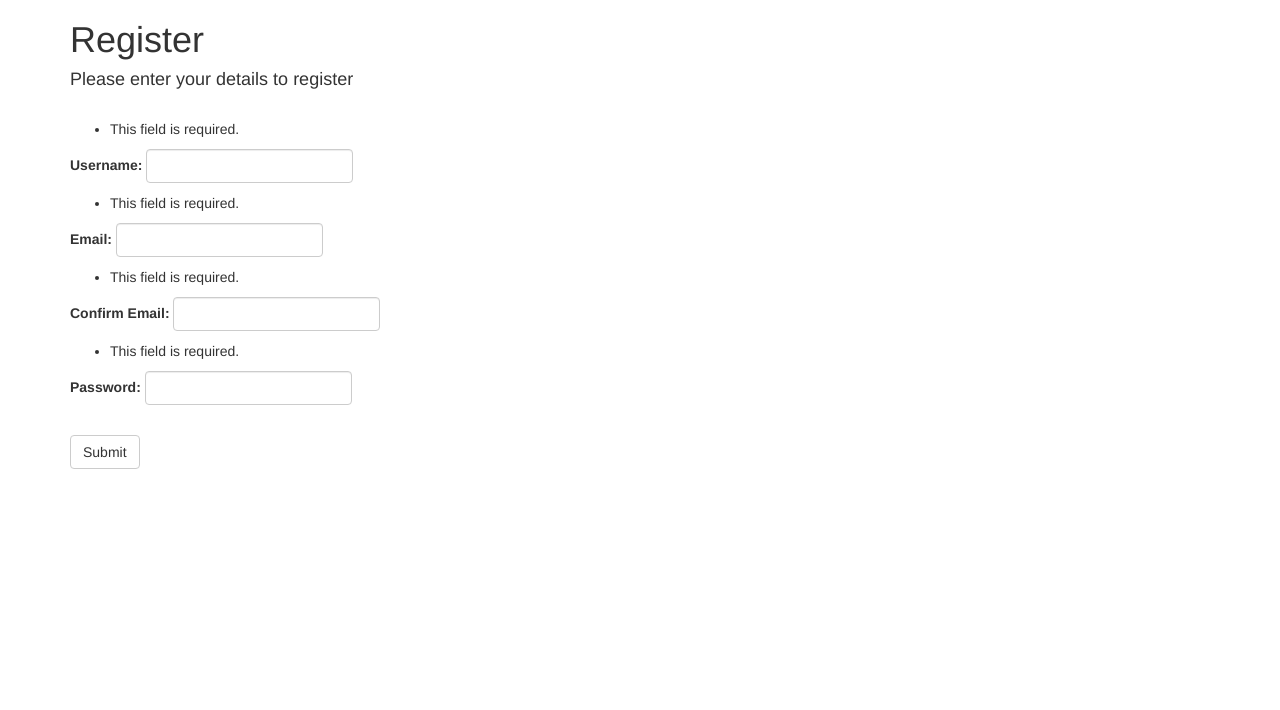
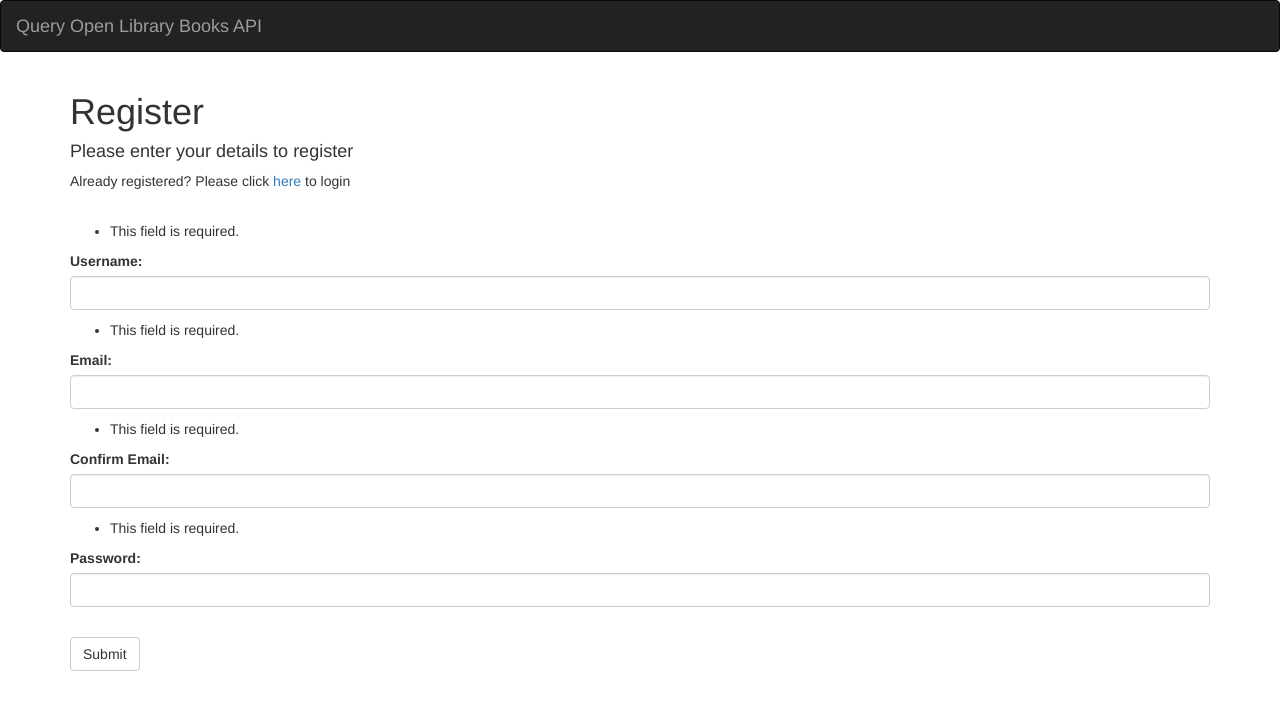
Before and after one commit to rowan08/Query_OLB, a Django app: page /register/ in a window 1280 px wide. Shown: the top 710 px of the page. Run offline with Django 3.2, Linux system fonts and the light colour scheme; some libraries are stand-ins or nearby versions.

Commit message:
Added some styling and form validation

```diff
--- a/query_api/queries/forms.py
+++ b/query_api/queries/forms.py
@@ -1,17 +1,24 @@
 from django import forms
 
-# Add styling to forms as needed.
-# Currently, the same styling is being applied to all forms
-form_attributes = {
-                'class':'form-control',
-            }
+def validate(form_input):
+    '''
+    Set all form input to at least be alphanumeric
+    '''
+    check_list = form_input.replace('-','').split(',')
+    for value in check_list:
+        if not value.strip().isalnum():
+            raise forms.ValidationError("Identifiers should consist of only letters and digits")
 
 class OLBooksAPIForm(forms.Form):
 
-    ISBN = forms.CharField(required=False, label="ISBN", widget=forms.TextInput(attrs=form_attributes))
-    OCLC = forms.CharField(required=False, label="OCLC", widget=forms.TextInput(attrs=form_attributes))
-    LCCN = forms.CharField(required=False, label="LCCN", widget=forms.TextInput(attrs=form_attributes))
-    OLID = forms.CharField(required=False, label="OLID", widget=forms.TextInput(attrs=form_attributes))
+    ISBN = forms.CharField(required=False, label="ISBN:", widget=forms.TextInput(attrs={
+        'class':'form-control','placeholder':'e.g. 0201558025',}))
+    OCLC = forms.CharField(required=False, label="OCLC", widget=forms.TextInput(attrs={
+        'class':'form-control','placeholder':'e.g. 297222669'}))
+    LCCN = forms.CharField(required=False, label="LCCN", widget=forms.TextInput(attrs={
+        'class':'form-control','placeholder':'e.g. 93005405'}))
+    OLID = forms.CharField(required=False, label="OLID", widget=forms.TextInput(attrs={
+        'class':'form-control','placeholder':'e.g. OL123M'}))
 
     show_raw = forms.BooleanField(required=False, label="Show raw output", widget=forms.CheckboxInput())
 
@@ -24,4 +31,8 @@ class OLBooksAPIForm(forms.Form):
         if not (ISBN or OCLC or LCCN or OLID):
             raise forms.ValidationError("Please specify at least one field to search")
 
+        for form_data in (ISBN, OCLC, LCCN, OLID):
+            if form_data:
+                validate(form_data)
+
         return super(OLBooksAPIForm, self).clean()
--- a/query_api/queries/templates/queries/base.html
+++ b/query_api/queries/templates/queries/base.html
@@ -8,6 +8,23 @@
 </head>
 
 <body>
+
+  <nav class="navbar navbar-inverse">
+    <div class="container-fluid">
+      <div class="navbar-header">
+        <span class="navbar-brand">Query Open Library Books API</span>
+      </div>
+
+      <ul class="nav navbar-nav navbar-right">
+        {% if user.is_authenticated %}
+        <!-- <a href="{% url 'logout' %}" class="btn btn-info" role="button">Logout</a> -->
+        <li><a href="{% url 'logout' %}" class="btn" role="button">Logout</a></li>
+        {% endif %}
+
+      </ul>
+    </div>
+  </nav>
+
   {% block content %}
 
   {% endblock %}
--- a/query_api/queries/templates/queries/index.html
+++ b/query_api/queries/templates/queries/index.html
@@ -3,10 +3,10 @@
 {% block content %}
 
 <div class="container">
-  <h1>{{ title }}</h1>
-  <h4>{{ description }}</h4>
+  <h3>Input one or more identifier to query the Open Library Books API</h3>
+  <p>Separate identifiers with a comma (e.g. 0201558025,9992158107)</p>
   <br>
-  <form class="form-inline" method="post">
+  <form method="post">
     {% csrf_token %}
     {{ form.as_p }}
     <br>
--- a/query_api/users/templates/users/form.html
+++ b/query_api/users/templates/users/form.html
@@ -4,15 +4,19 @@
 <div class="container">
     <h1>{{ title }}</h1>
     <h4>{{ description }}</h4>
-    {% if login_page %}
+    {% if register_page %}
+        <p>Already registered? Please click <a href={% url 'login' %}>here</a> to login</p>
+    {% elif login_page %}
         <p>Not registered? Please click <a href={% url 'register' %}>here</a> to register</p>
     {% endif %}
     <br>
-    <form class="form-inline" method="post">
+
+    <form method="post">
         {% csrf_token %}
         {{ form.as_p }}
         <br>
         <button class="btn btn-default" type="submit">Submit</button>
     </form>
+
 </div>
 {% endblock %}
--- a/query_api/users/views.py
+++ b/query_api/users/views.py
@@ -6,10 +6,13 @@ from .forms import UserLoginForm, UserRegisterForm
 # Create your views here.
 def register_view(request):
 
+    if request.user.is_authenticated:
+        return redirect('/home') # Set to whatever home page will be
+
     form = UserRegisterForm(request.POST)
     title = 'Register'
     description = 'Please enter your details to register'
-    context = {'form':form, 'title':title, 'description':description}
+    context = {'form':form, 'title':title, 'description':description, 'register_page':True}
 
     if form.is_valid():
         user = form.save(commit=False)
@@ -26,6 +29,9 @@ def register_view(request):
 
 
 def login_view(request):
+
+    if request.user.is_authenticated:
+        return redirect('/home') # Set to whatever home page will be
 
     form = UserLoginForm(request.POST)
     title = 'Login'
```
Also changed, not shown: query_api/queries/views.py (+1 -7 lines), query_api/db.sqlite3.
